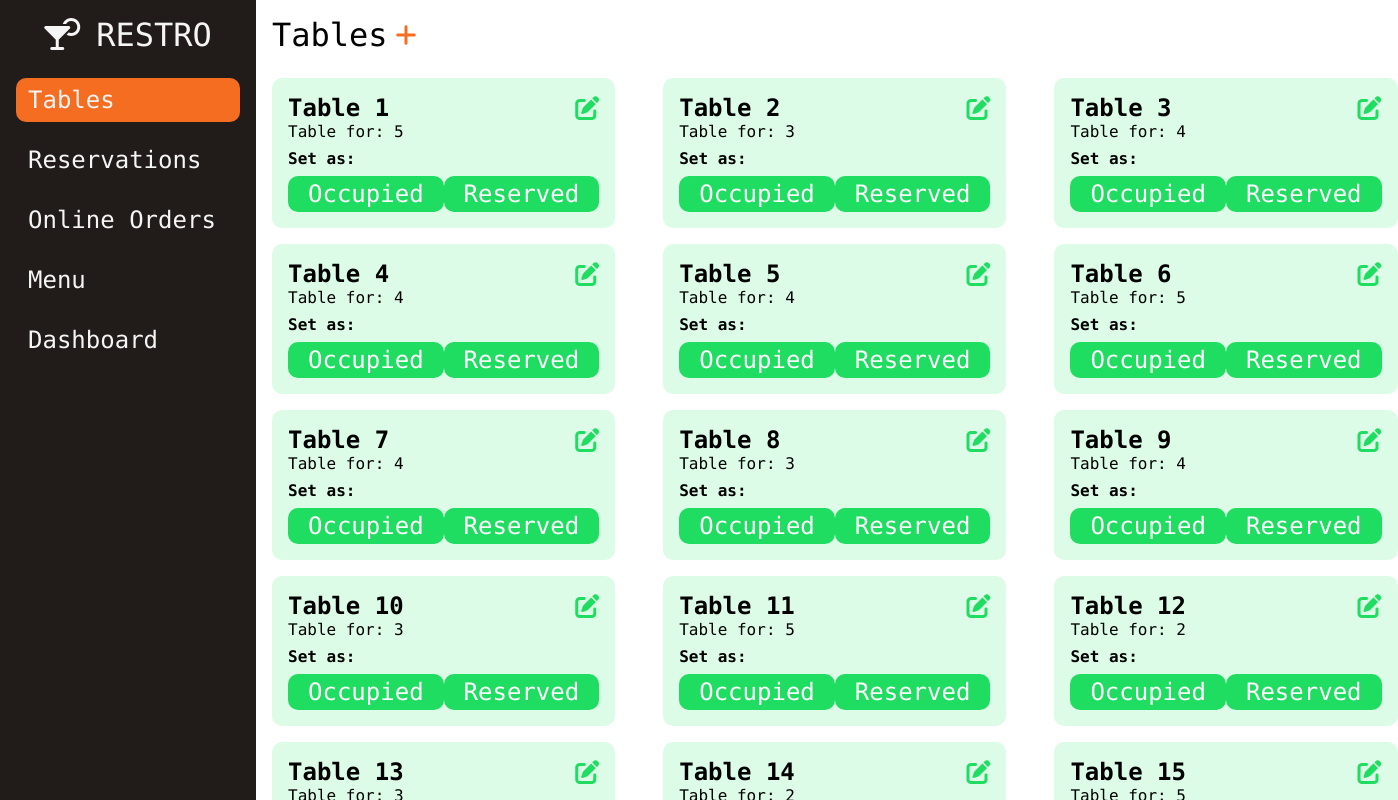
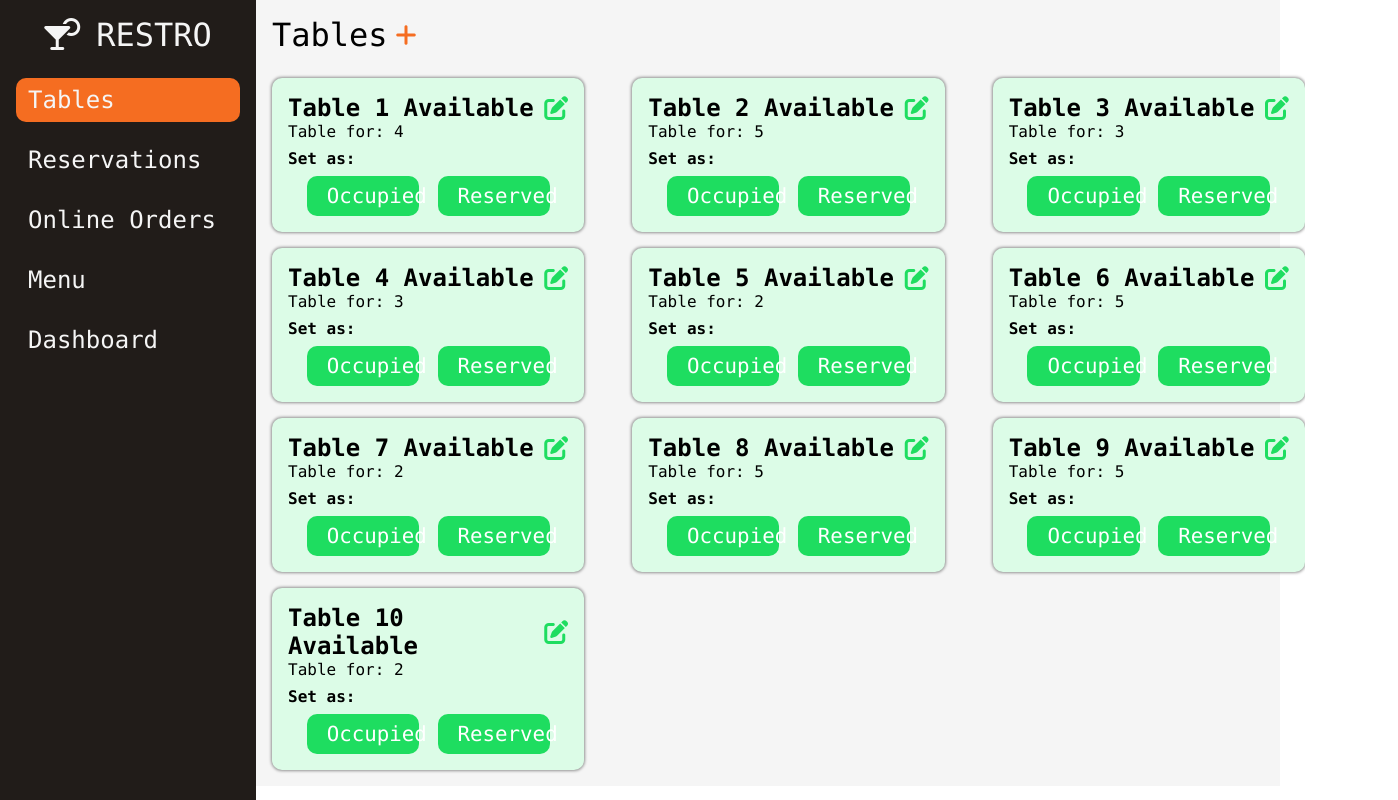
Before and after one commit to TejasChalke/restaurant-management, a React (Create React App) app in the folder web-app/: page / in a window 1280 px wide. Shown: the top 800 px of the page, 1398 px wide, since content can reach past the window. Built offline with nearby package versions, Linux system fonts and the light colour scheme.

Commit message:
added functionality of buttons in the tables page and stored the tables data on localstorage

```diff
--- a/web-app/src/components/main/Main.scss
+++ b/web-app/src/components/main/Main.scss
@@ -2,7 +2,7 @@
     width: 80%;
     margin-left: 20%;
     padding: 1rem;
-    background-color: white;
+    background-color: whitesmoke;
     color: var(--secondary-color);
 
     .tabTitle{
--- a/web-app/src/components/tabs/tables/Tables.jsx
+++ b/web-app/src/components/tabs/tables/Tables.jsx
@@ -5,43 +5,118 @@ export default function Tables(){
     const [tables, setTables] = useState([]);
 
     useEffect(() => {
-        let temp = [];
-
-        for(let i=0; i<20; i++){
-            temp.push({
-                number: i+1,
-                capacity: Math.floor(Math.random() * 4 + 2),
-                state: "free"
-            })
+        let temp = localStorage.getItem("tableData");
+        if(temp === null || temp === undefined || temp.length === 0) {
+            temp = [];
+            for(let i=0; i<10; i++){
+                temp.push({
+                    number: i+1,
+                    capacity: Math.floor(Math.random() * 4 + 2),
+                    state: "available"
+                })
+            }
+            localStorage.setItem("tableData", JSON.stringify(temp));
+        } else {
+            temp = JSON.parse(temp);
         }
 
         setTables(temp);
     }, []);
 
-    console.log(tables);
+    function capitalize(str){
+        return str[0].toUpperCase() + str.substring(1, str.length)
+    }
+
+    function changeTableState(idx, changeTo){
+        let temp = [...tables];
+        temp[idx].state = changeTo;
+
+        setTables(temp)
+        changeTableDataInLocalStorage(temp);
+    }
+
+    function addTable(){
+        let temp = [...tables];
+        temp.push({
+            number: tables.length + 1,
+            capacity: Math.floor(Math.random() * 4 + 2),
+            state: "available"
+        })
+
+        setTables(temp);
+        changeTableDataInLocalStorage(temp);
+    }
+
+    function changeTableDataInLocalStorage(temp){
+        localStorage.setItem("tableData", JSON.stringify(temp));
+    }
 
     return(
         <div id="tablesContainer">
             <div className="tabTitle">
                 <span>Tables</span>
-                <i className="fa-solid fa-plus"></i>
+                <i
+                    className="fa-solid fa-plus"
+                    onClick={addTable}
+                ></i>
             </div>
             <div id="tablesGrid">
                 {
                     tables.map((table, idx) => {
                         let currClassName = "tableItem " + table.state;
+                        let currState = capitalize(table.state);
                         return(
                             <div className={currClassName} key={idx}>
                                 <div className="tableItem-title">
-                                    <span>Table {table.number}</span>
+                                    <span>Table {table.number} {currState}</span>
                                     <i className="fa-solid fa-pen-to-square"></i>
                                 </div>
                                 <span>Table for: {table.capacity}</span>
 
-                                <span className='tableItem-middle-title'>Set as:</span>
+                                <span className='tableItem-middle-title'>
+                                    {
+                                        table.state !== "occupied" ? "Set as:" : "Actions:"
+                                    }
+                                </span>
                                 <div className="buttons">
-                                    <div className="button">Occupied</div>
-                                    <div className="button">Reserved</div>
+                                    {
+                                        table.state === "available" &&
+                                        <>
+                                            <div
+                                                className="button"
+                                                onClick={() => changeTableState(idx, "occupied")}
+                                            >Occupied</div>
+                                            <div
+                                                className="button"
+                                                onClick={() => changeTableState(idx, "reserved")}
+                                            >Reserved</div>
+                                        </>
+                                    }
+                                    {
+                                        table.state === "occupied" &&
+                                        <>
+                                            <div
+                                                className="button"
+                                            >Add Items</div>
+                                            <div
+                                                className="button"
+                                                onClick={() => changeTableState(idx, "available")}
+                                            >Make available</div>
+                                        </>
+                                    }
+                                    {
+                                        table.state === "reserved" &&
+                                        <>
+                                            <div
+                                                className="button"
+                                                onClick={() => changeTableState(idx, "occupied")}
+                                            >Occupied</div>
+                                            <div
+                                                className="button"
+                                                onClick={() => changeTableState(idx, "available")}
+                                            >Available</div>
+                                        </>
+                                    }
                                 </div>
                             </div>
                         )
--- a/web-app/src/components/tabs/tables/Tables.scss
+++ b/web-app/src/components/tabs/tables/Tables.scss
@@ -1,3 +1,10 @@
+@mixin box-shadow {
+    -webkit-box-shadow: 0px 0px 3px 1px rgba(0,0,0,0.4);
+    -moz-box-shadow: 0px 0px 3px 1px rgba(0,0,0,0.4);
+    box-shadow: 0px 0px 3px 1px rgba(0,0,0,0.4);
+}
+
+
 #tablesContainer{
     display: flex;
     flex-direction: column;
@@ -11,6 +18,8 @@
         gap: 1rem 3rem;
 
         .tableItem{
+            @include box-shadow;
+
             display: flex;
             flex-direction: column;
             justify-content: flex-start;
@@ -42,24 +51,43 @@
                 display: flex;
                 justify-content: space-evenly;
                 align-items: center;
-                font-size: 1.5rem;
+                font-size: 1.3rem;
 
                 .button{
                     background-color: var(--color-green);
+                    max-width: 40%;
                     color: white;
-                    padding: .25rem 1.25rem;
+                    padding: .5rem 1.25rem;
+                    font-size: 1.2rems;
                     border-radius: 10px;
+                    text-align: center;
                     cursor: pointer;
                 }
             }
 
-            &.free{
+            &.available{
                 background-color: var(--bg-green);
 
                 i {
                     color: var(--color-green);
                 }
             }
+
+            &.occupied{
+                background-color: var(--bg-purple);
+
+                i {
+                    color: var(--color-purple);
+                }
+            }
+
+            &.reserved{
+                background-color: var(--bg-pink);
+
+                i {
+                    color: var(--color-pink);
+                }
+            }
         }
     }
 }
--- a/web-app/src/index.css
+++ b/web-app/src/index.css
@@ -15,7 +15,11 @@
   --bg-tertiary: #2a2b2e;
 
   --bg-green: #dcfce7;
+  --bg-pink: #ffe2e5;
+  --bg-purple: #f3e8ff;
   --color-green: #1edd60;
+  --color-pink: #fa5b7e;
+  --color-purple: #9f47ff;
 
   --primary-color: whitesmoke;
   --secondary-color: black;
```
